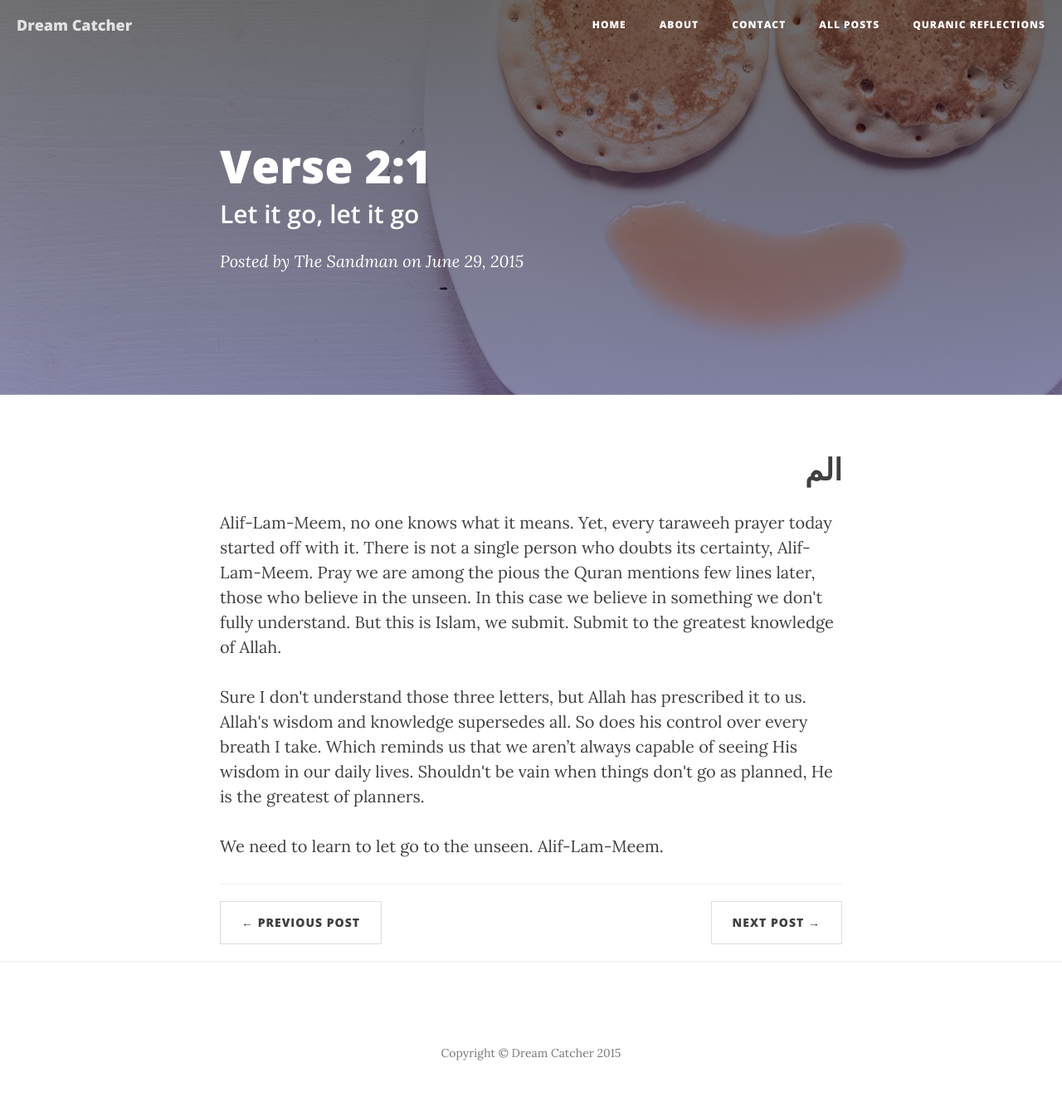
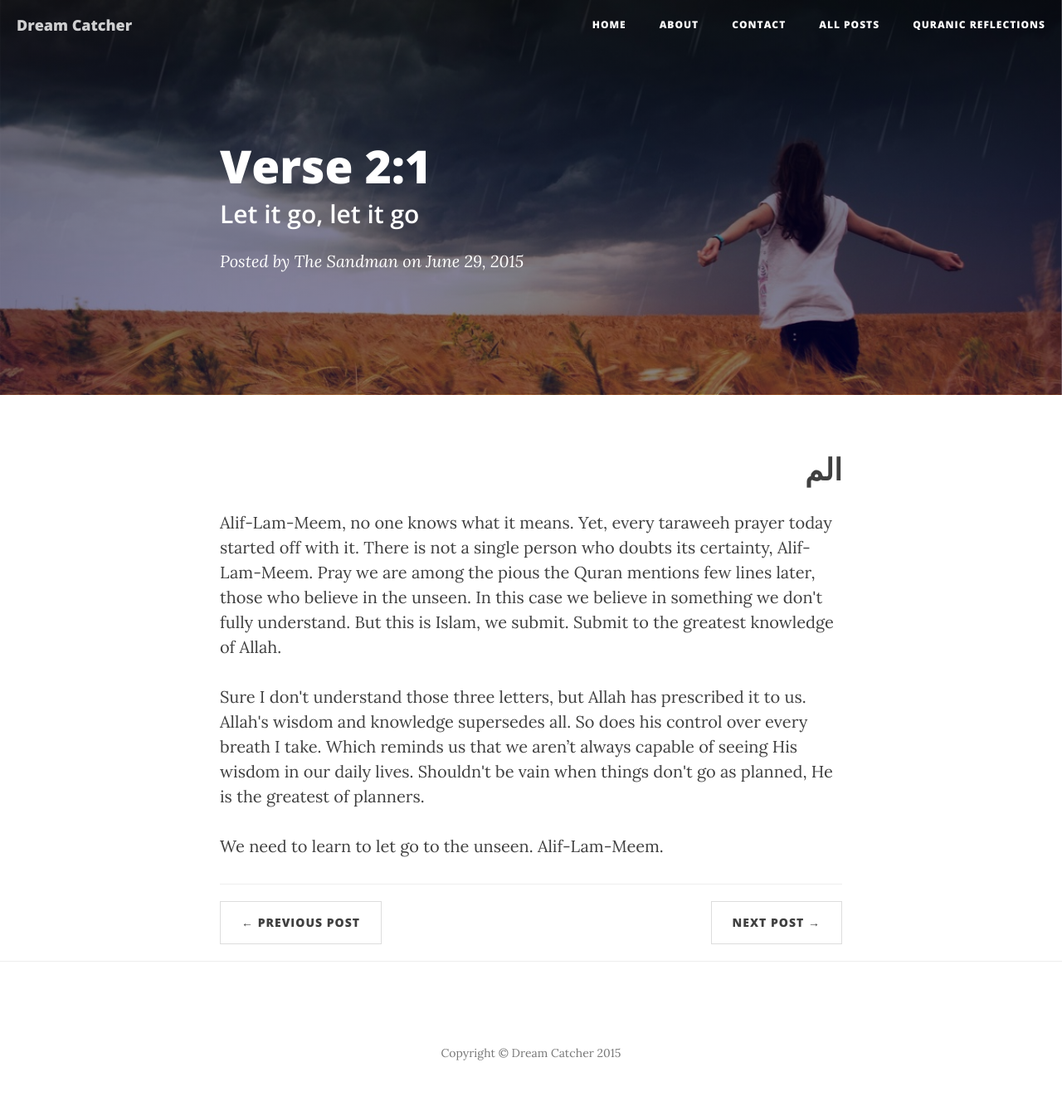
Before and after one commit to dreamcatcher95/dreamcatcher95.github.io, a Jekyll site: the page built from _posts/2015-06-29-alif-lam-meem.markdown, in a window 1280 px wide. Shown: the whole page at 83% size. Built offline with Jekyll 4.4.1, drawn with Linux system fonts in a browser that asks for light colours; nearby versions of some CDN libraries; comment, search, counter and statistics services are not loaded.

Commit message:
Added relevant backgrounds for quranic posts

```diff
--- a/_posts/2015-06-29-alif-lam-meem.markdown
+++ b/_posts/2015-06-29-alif-lam-meem.markdown
@@ -4,7 +4,7 @@ title:      "Verse 2:1"
 subtitle:   "Let it go, let it go"
 date:       2015-06-29 12:00:00
 author:     "The Sandman"
-header-img: "img/breakfast.jpg"
+header-img: "img/in-a-field.jpg"
 category:   "quranic"
 ---
 
--- a/_posts/2015-06-29-verse-2-113.markdown
+++ b/_posts/2015-06-29-verse-2-113.markdown
@@ -4,7 +4,7 @@ title:      "Verse 2:113"
 subtitle:   "Pointing the finger"
 date:       2015-06-30 12:00:00
 author:     "The Sandman"
-header-img: "img/breakfast.jpg"
+header-img: "img/republican-debate-stage.jpg"
 category:   "quranic"
 ---
 
```
Also changed, not shown: img/in-a-field.jpg (added), img/republican-debate-stage.jpg (added), 1 other file.
